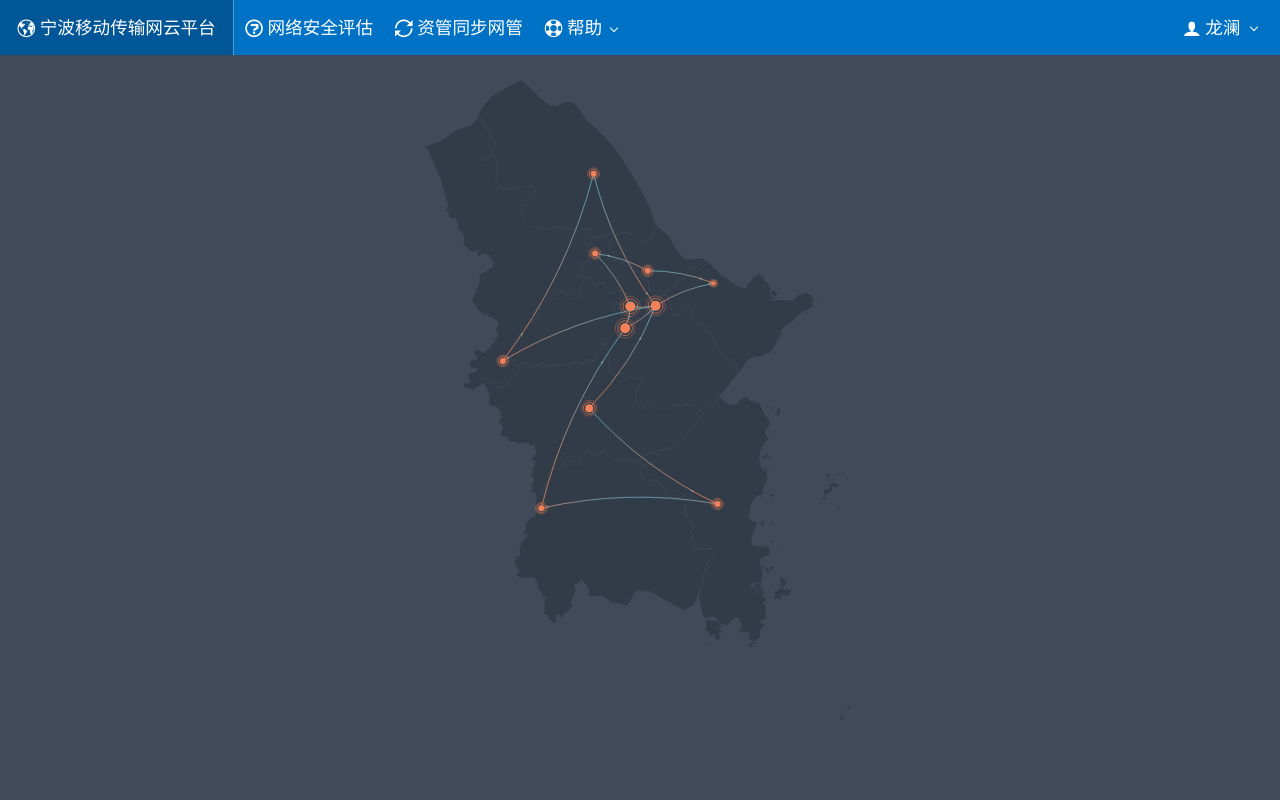
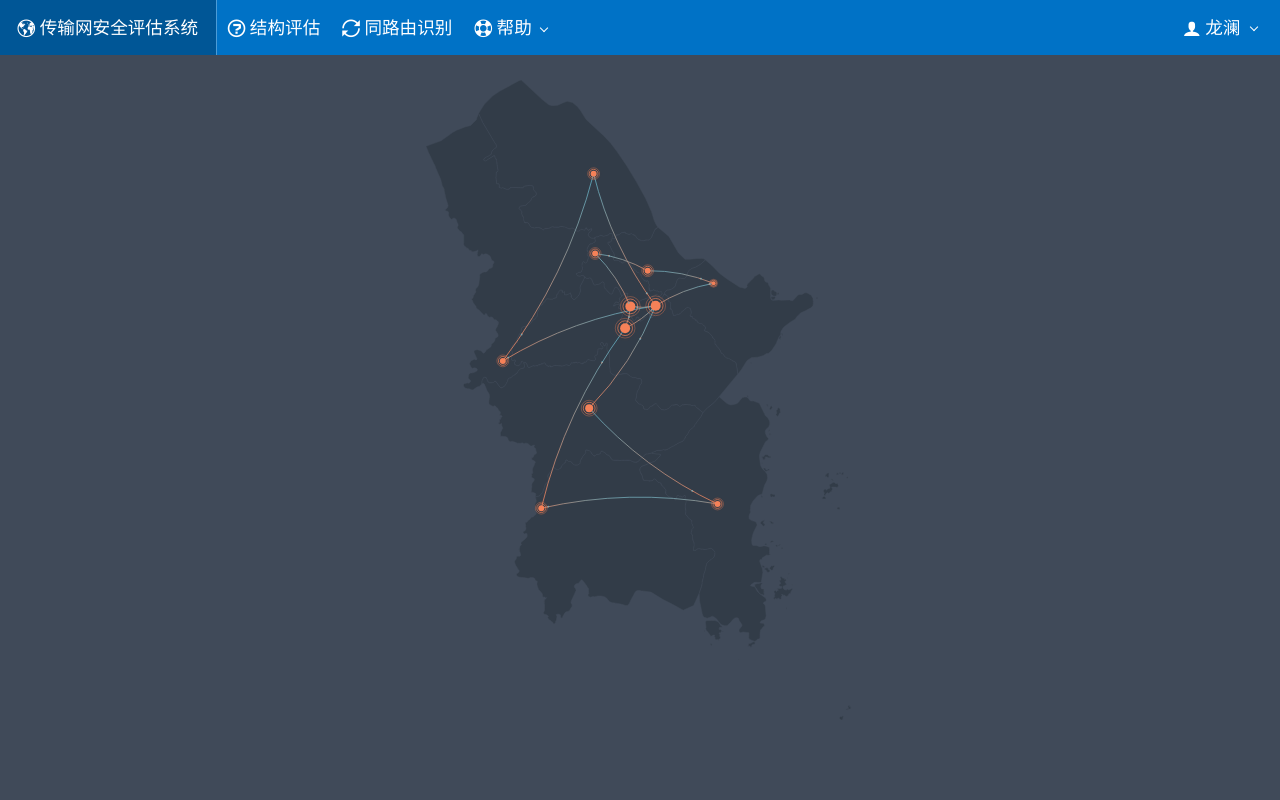
Before and after one commit to Arefa/CMNBTransmissionNetworkCloudPlatform, a Django app: page /networkAnalyze/ in a window 1280 px wide. Run offline with Django 3.2, Linux system fonts and the light colour scheme; a user stored in the database is signed in; some libraries are stand-ins or nearby versions.

Commit message:
传输网安全评估系统初始化

```diff
--- a/networkAnalyze/templates/networkAnalyze/base.html
+++ b/networkAnalyze/templates/networkAnalyze/base.html
@@ -11,7 +11,7 @@
 
     <link rel='shortcut icon' type='image/x-icon' href="{% static 'networkAnalyze/favicon.ico' %}"/>
 
-    <title>{% block title %}{% endblock %}&nbsp;|&nbsp;宁波移动传输网云平台</title>
+    <title>{% block title %}{% endblock %}&nbsp;|&nbsp;传输网安全评估系统</title>
 
     <link href="{% static 'networkAnalyze/css/metro.css' %}" rel="stylesheet">
     <link href="{% static 'networkAnalyze/css/metro-icons.css' %}" rel="stylesheet">
@@ -22,7 +22,7 @@
 {% block body %}
     <body class="bg-steel">
     <div class="app-bar fixed-top darcula" data-role="appbar">
-        <a href="/networkAnalyze/" class="app-bar-element branding"><span class="mif-earth2 icon"></span>&nbsp;宁波移动传输网云平台</a>
+        <a href="/networkAnalyze/" class="app-bar-element branding"><span class="mif-earth2 icon"></span>&nbsp;传输网安全评估系统</a>
         <span class="app-bar-divider"></span>
         <ul class="app-bar-menu">
             {% block appbarli %}{% endblock %}
--- a/networkAnalyze/templates/networkAnalyze/index.html
+++ b/networkAnalyze/templates/networkAnalyze/index.html
@@ -4,8 +4,8 @@
 {% block title %}主页{% endblock %}
 
 {% block appbarli %}
-    <li><a href="/networkAnalyze/upload/"><span class="mif-question icon"></span>&nbsp;网络安全评估</a></li>
-    <li><a href=""><span class="mif-loop2 icon"></span>&nbsp;资管同步网管</a></li>
+    <li><a href="/networkAnalyze/upload/"><span class="mif-question icon"></span>&nbsp;结构评估</a></li>
+    <li><a href=""><span class="mif-loop2 icon"></span>&nbsp;同路由识别</a></li>
     <li>
         <a href="" class="dropdown-toggle"><span class="mif-help icon"></span>&nbsp;帮助</a>
         <ul class="d-menu" data-role="dropdown">
--- a/networkAnalyze/templates/networkAnalyze/signin.html
+++ b/networkAnalyze/templates/networkAnalyze/signin.html
@@ -11,7 +11,7 @@
     <body class="bg-darkTeal">
     <div class="login-form padding20 block-shadow">
         <form method="post" action="/accounts/login/">
-            <h3 class="text-light"><span class="mif-earth2 icon"></span>&nbsp;宁波移动传输网云平台</h3>
+            <h3 class="text-light"><span class="mif-earth2 icon"></span>&nbsp;传输网安全评估系统</h3>
             <hr class="thin"/>
             <br/>
             {% csrf_token %}
```
Also changed, not shown: db.sqlite3.
